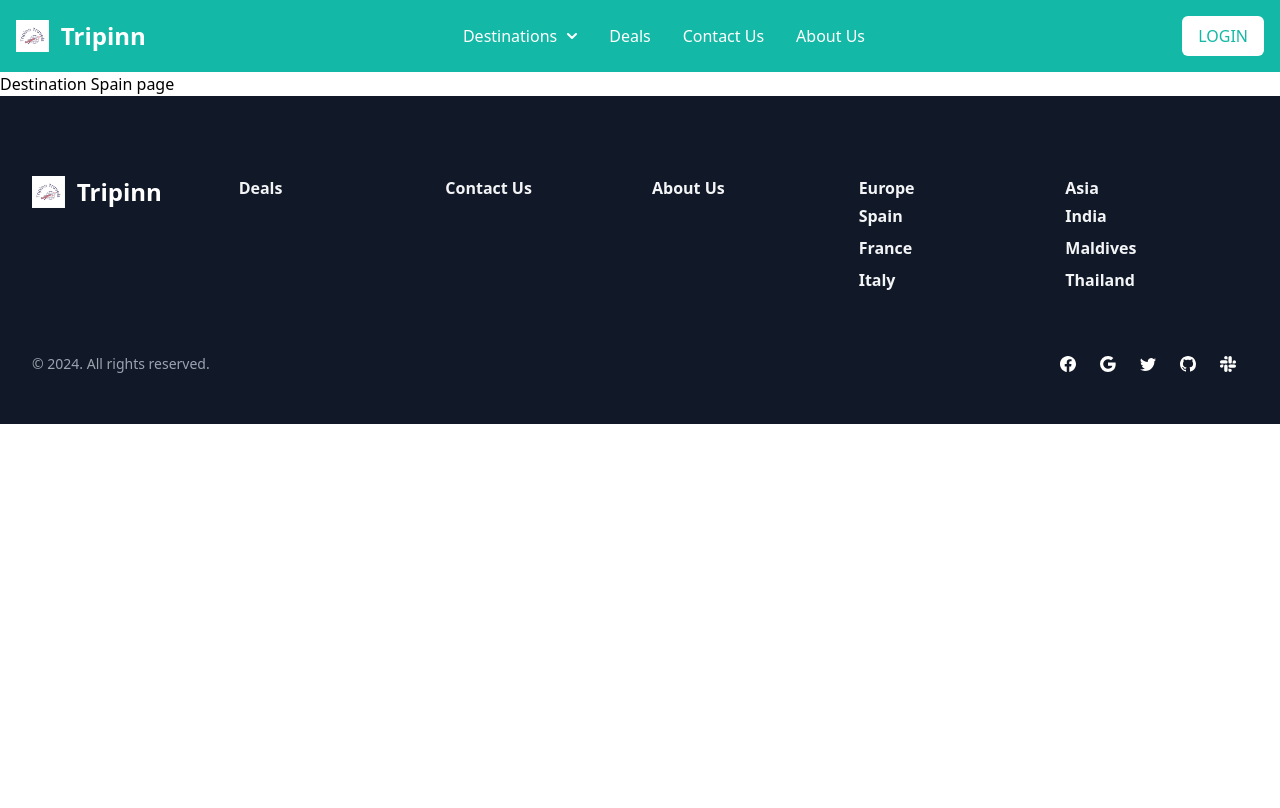
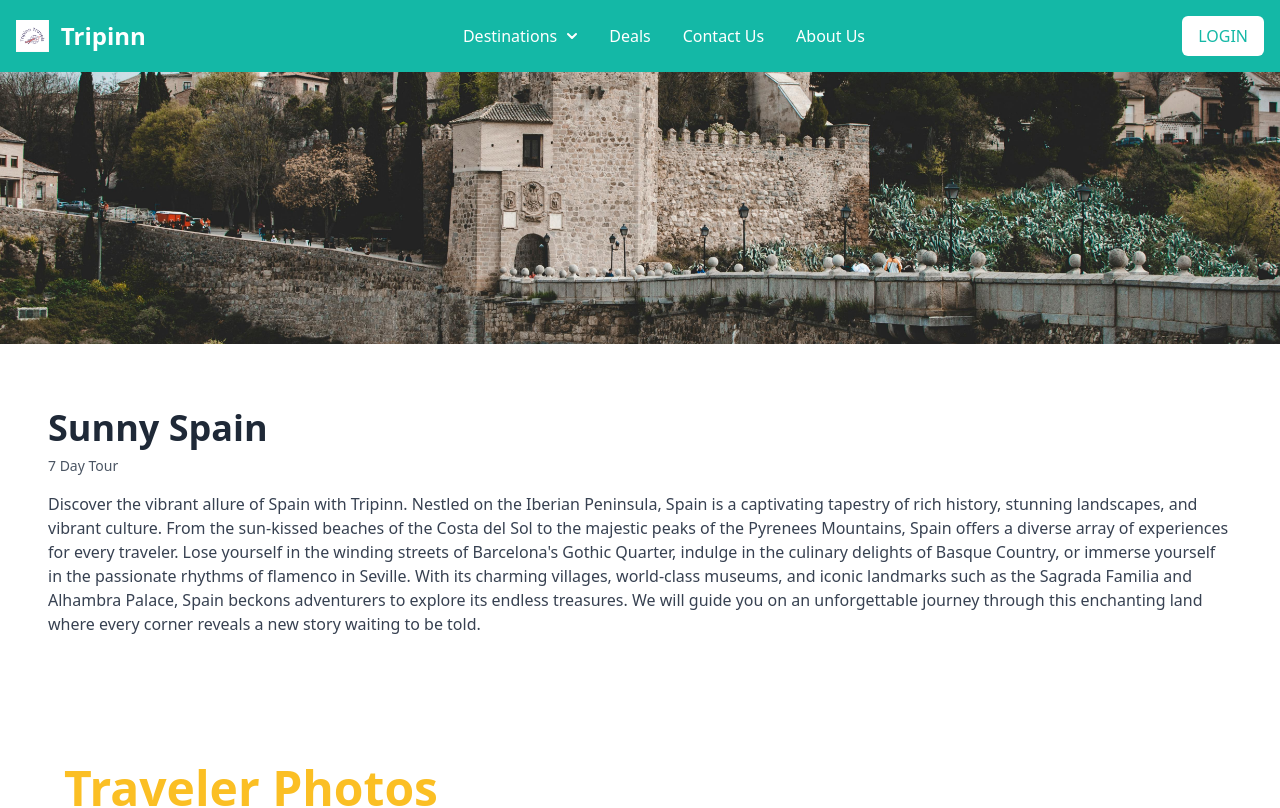
Before and after one commit to Ashwinipuranik30/Final_Project_INFO6150_SP24, a React (Vite) app: page /destination/europe/spain in a window 1280 px wide. Shown: the top 808 px of the page. Built offline with nearby package versions, Linux system fonts and the light colour scheme.

Commit message:
added spain page

```diff
--- /dev/null
+++ b/src/Components/DestinationIntro.jsx
@@ -0,0 +1,21 @@
+import React from 'react';
+
+const DestinationIntro =({ title, duration, description }) => {
+    return (
+      <div className="bg-white">
+        <div className="max-w-screen-xl mx-auto p-5 sm:p-10 md:p-16">
+          <div className="flex flex-col md:flex-row -mx-4">
+            <div className="lg:col-span-2 ">
+              <h2 className="text-4xl font-bold text-gray-800 mb-2">{title}</h2>
+              <p className="text-gray-600 text-sm mb-4">{duration}</p>
+              <div>
+                <p className="font-base text-gray-700">{description}</p>
+              </div>
+            </div>
+          </div>
+        </div>
+      </div>
+    );
+  };
+
+  export default DestinationIntro;
--- a/src/Pages/spain.jsx
+++ b/src/Pages/spain.jsx
@@ -1,7 +1,31 @@
+import DestinationIntro from "../Components/DestinationIntro";
+import Herosection from "../Components/Herosection";
+import ImageGrid from "../Components/imagegrid";
+import spaingallery from '../assets/images/spaingallery.jpg';
+import spaingallery2 from '../assets/images/spaingallery2.jpg';
+import spaingallery3 from '../assets/images/spaingallery3.jpg';
+const images = [
+  { src: spaingallery, alt: 'In Madrid' },
+  { src: spaingallery2 , alt: 'Town on Seashore' },
+  { src: spaingallery3, alt: 'Light House' },
+
+];
 const Spain = () => {
     return (
-      <div>Destination  Spain page</div>
-    );
-  };
+      <div>
+        <Herosection
+                  heroImg = "\src\assets\images\Heroimage_spain.jpg"
+
+                />
+      <DestinationIntro
+        title="Sunny Spain"
+        duration="7 Day Tour"
+        description="Discover the vibrant allure of Spain with Tripinn. Nestled on the Iberian Peninsula, Spain is a captivating tapestry of rich history, stunning landscapes, and vibrant culture. From the sun-kissed beaches of the Costa del Sol to the majestic peaks of the Pyrenees Mountains, Spain offers a diverse array of experiences for every traveler. Lose yourself in the winding streets of Barcelona's Gothic Quarter, indulge in the culinary delights of Basque Country, or immerse yourself in the passionate rhythms of flamenco in Seville. With its charming villages, world-class museums, and iconic landmarks such as the Sagrada Familia and Alhambra Palace, Spain beckons adventurers to explore its endless treasures. We will guide you on an unforgettable journey through this enchanting land where every corner reveals a new story waiting to be told."
+      />
+     <ImageGrid images={images} heading="Traveler Photos" />
+    </div>
+
+  );
+};
 
   export default Spain ;
```
